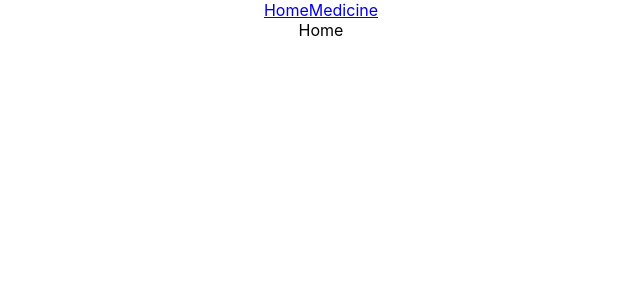
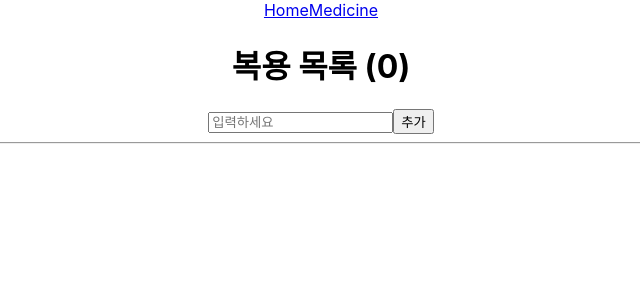
Before and after one commit to psj0516/check-medicine, a React (Create React App) app: page / in a window 1280 px wide. Shown: the top 300 px of the page, without its empty margins (319-959 px from the left). Built offline with nearby package versions, Linux system fonts and the light colour scheme.

Commit message:
복용 목록 기본 틀 잡기

```diff
--- a/src/pages/Home.js
+++ b/src/pages/Home.js
@@ -1,11 +1,38 @@
-import { Fragment } from "react";
+import { Fragment, useState } from "react";
 import Menu from "../components/Menu";
 
 const Home = () => {
+  const [medication, setMedication] = useState("");
+  const [medications, setMedications] = useState([]);
+
+  const onChange=(event)=> setMedication(event.target.value);
+  const addMedi = (event) => {
+    event.preventDefault();
+    if (medication === ""){
+      return;
+    }
+    setMedications((currentArray) => [medication, ...currentArray]);
+    setMedication("");
+  }
   return (
     <Fragment>
       <Menu />
-      <div>Home</div>
+      <h1>복용 목록 ({medications.length})</h1>
+      <form onSubmit={addMedi}>
+        <input
+          onChange={onChange}
+          type="text"
+          value={medication}
+          placeholder="입력하세요"
+        />
+        <button>추가</button>
+        <hr />
+        <ul>
+          {medications.map((item, index) => (
+            <li key={index}>{item}</li>
+          ))}
+        </ul>
+      </form>
     </Fragment>
   );
 };
```
